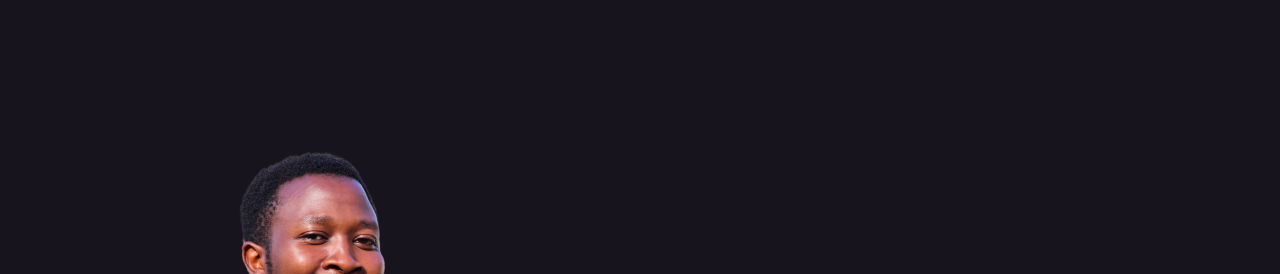
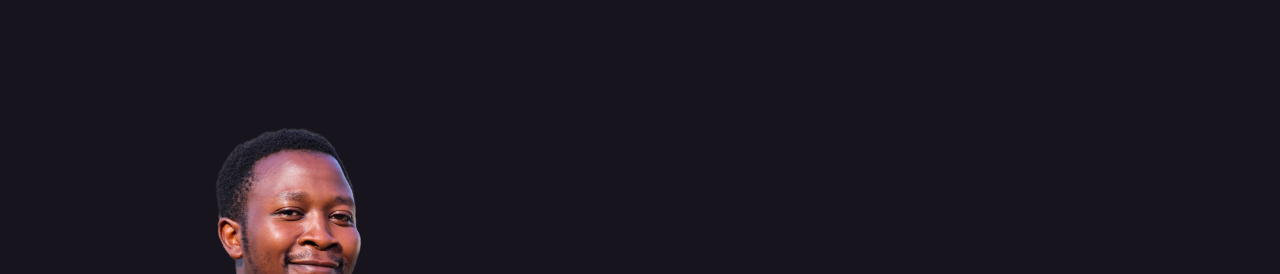
Before and after one commit to Gmatolo/mest-team-app, a plain HTML site: page gmatolo/index.html in a window 1280 px wide. Shown: the top 274 px of the page. Drawn offline with nearby package versions, Linux system fonts and the light colour scheme; a web font is replaced by a local one.

Commit message:
head bugFix

```diff
--- a/gmatolo/assets/css/style.css
+++ b/gmatolo/assets/css/style.css
@@ -211,7 +211,7 @@ a {
     border-color: white;
 }
 
-#home {
+.home {
     display: flex;
     align-items: center;
     padding: 1.5rem;
```
